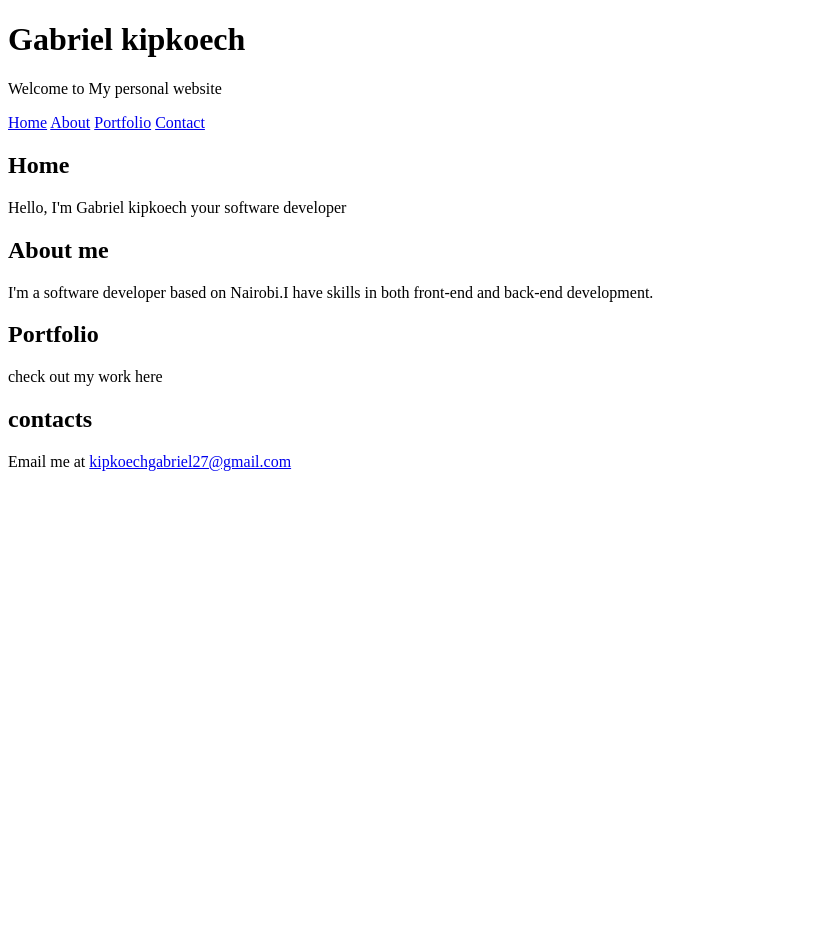
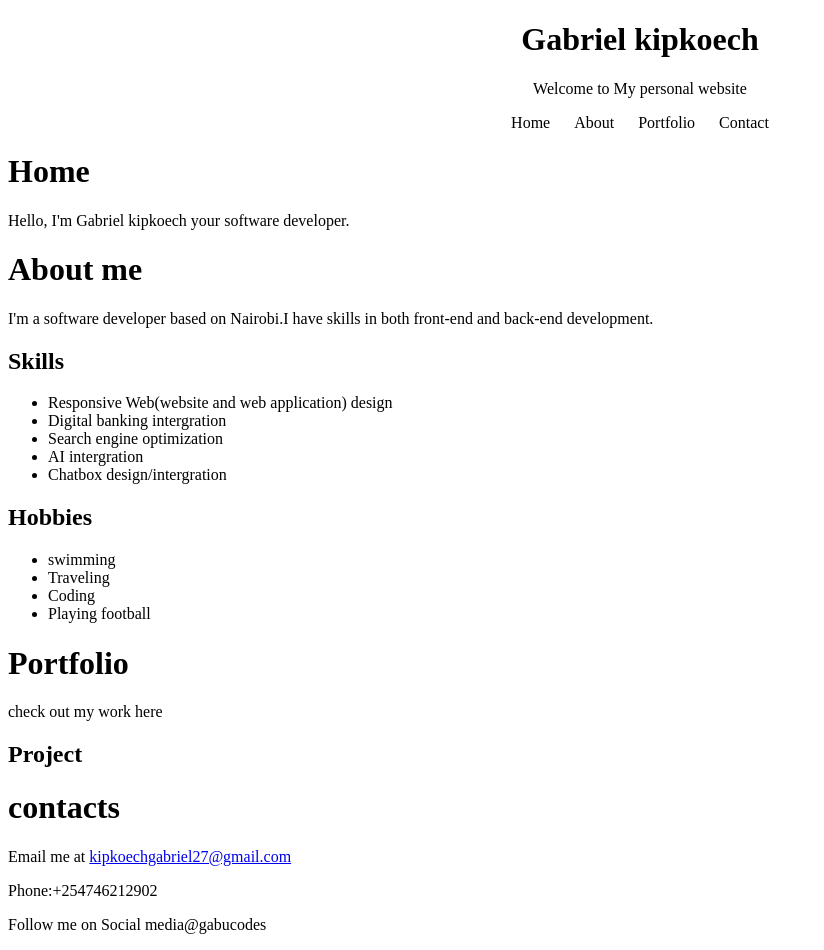
Before and after one commit to gabucodes/my-personal-website, a plain HTML site: page index.html in a window 1280 px wide. Shown: the whole page, without its empty margins (0-824 px from the left). Before the commit the page ends 800 px from the top, so only its background shows below. Drawn offline with Linux system fonts and the light colour scheme.

Commit message:
adds java

```diff
--- a/index.html
+++ b/index.html
@@ -1,35 +1,62 @@
 <!DOCTYPE html>
 <html lang="eng">
     <head>
+        <meta charset="UTF-8">
+        <meta name="viewport" content="width=device-width, initial-scale=1.0">
         <title>Gabriel kipkoech-My personal website</title>
         <link rel="stylesheet" href="style.css"
     </head>
     <body>
-        <header>
+        <div id="header">
             <h1>Gabriel kipkoech</h1>
             <p>Welcome to My personal website</p>
-        </header>
-        <nav>
-            <a href="#home">Home</a>
-            <a href="#about">About</a>
-            <a href="#potfolio">Portfolio</a>
-            <a href="#contact">Contact</a>
+        <nav id="navbar">
+            <a>Home</a>
+            <a>About</a>
+            <a>Portfolio</a>
+            <a>Contact</a>
         </nav>
-        <section>
+        </div>
+        <div>
             <h1>Home</h1>
-            <p>Hello, I'm Gabriel kipkoech your software developer</p>
-        </section>
-        <section>
+            <p>Hello, I'm Gabriel kipkoech your software developer.</p>
+        </div>
+        <div>
             <h1>About me</h1>
             <P>I'm a software developer based on Nairobi.I have skills in both front-end and back-end development. </P>
-        </section>
-        <section>
+            <div>
+                <h2>Skills</h2>
+                <ul>
+                    <li>Responsive Web(website and web application) design</li>
+                    <li>Digital banking intergration</li>
+                    <li>Search engine optimization</li>
+                    <li>AI intergration</li>
+                    <li>Chatbox design/intergration</li>
+                 </ul>
+            </div>
+            <div>
+                <h2>Hobbies</h2>
+                <ul>
+                    <li>swimming</li>
+                    <li>Traveling</li>
+                    <li>Coding</li>
+                    <li>Playing football</li>
+                </ul>
+            </div>
+        </div>
+        <div>
             <h1>Portfolio</h1>
             <p>check out my work here</p>
-        </section>
-        <section>
+        </div>
+        <div>
+            <h2>Project</h2>
+        </div>
+        <div>
             <h1>contacts</h1>
             <p>Email me at <a href="mailto:kipkoechgabriel27@gmail.com">kipkoechgabriel27@gmail.com</a></p>
-        </section>
+            <p>Phone:+254746212902</p>
+            <p>Follow me on Social media@gabucodes</p>
+        </div>
+        <script src="index.js"></script>
     </body>
 </html>
--- a/index.js
+++ b/index.js
@@ -0,0 +1,6 @@
+//const header = document.getElementById("header")
+header.style.textAlign = "center"
+const navbar = document.querySelectorAll("#navbar a")
+for(element of navbar){
+element.style.padding = "10px"
+}
```
